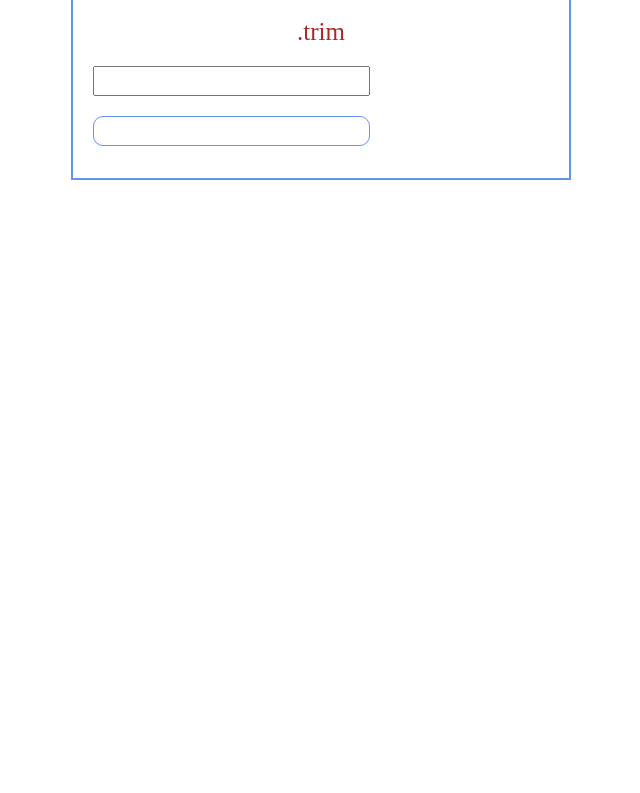
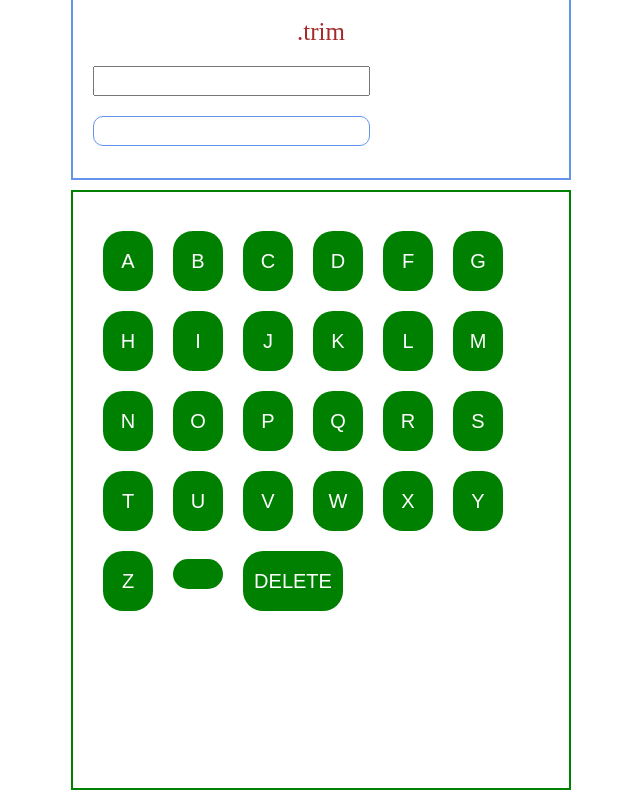
Before and after one commit to innamagkeeva/vue_components, a Vue app: page / in a window 1280 px wide. Shown: the part 6312-7105 px from the top of the page, without its empty margins (319-959 px from the left). Before the commit the page ends 6502 px from the top, so only its background shows below. Built offline with nearby package versions, Linux system fonts and the light colour scheme; the HTML template or start-up script is replaced by a standard one.

Commit message:
Восстановила код клавиатуры

```diff
--- a/src/App.vue
+++ b/src/App.vue
@@ -7,6 +7,7 @@ import ConditionalRendering from '@/components/ConditionalRendering.vue'
 import RenderingLists from '@/components/RenderingLists.vue'
 import EventHandling from '@/components/EventHandling.vue'
 import WorkingWithForms from '@/components/WorkingWithForms.vue'
+import KeyboardButtons from '@/components/KeyboardButtons.vue'
 </script>
 
 <template>
@@ -19,6 +20,7 @@ import WorkingWithForms from '@/components/WorkingWithForms.vue'
     <RenderingLists />
     <EventHandling />
     <WorkingWithForms />
+    <KeyboardButtons />
   </div>
 </template>
 <style>
--- a/src/components/ConditionalRendering.vue
+++ b/src/components/ConditionalRendering.vue
@@ -15,7 +15,7 @@ const selectType = ref('') //Это же не нужно типизироват
       v-if / v-else
     </p>
     <div class="cloth">
-      <div v-if="workingDay">сегодня рабочий день</div>
+      <div v-if="workingDay === true">сегодня рабочий день</div>
       <div v-else>сегодня выходной день</div>
     </div>
   </div>
--- /dev/null
+++ b/src/components/KeyboardButtons.vue
@@ -0,0 +1,247 @@
+<script setup lang="ts">
+import { ref } from 'vue'
+
+const result = ref('')
+function getResult(str: string): void {
+  result.value += str
+}
+function deleteSign(): void {
+  result.value = result.value.slice(0, -1)
+}
+</script>
+
+<template>
+  <div class="wrapper">
+    <div class="wrapper__inside">
+      <button
+        class="button"
+        @click="getResult('A')"
+      >
+        A
+      </button>
+      <button
+        class="button"
+        @click="getResult('B')"
+      >
+        B
+      </button>
+      <button
+        class="button"
+        @click="getResult('C')"
+      >
+        C
+      </button>
+      <button
+        class="button"
+        @click="getResult('D')"
+      >
+        D
+      </button>
+      <button
+        class="button"
+        @click="getResult('F')"
+      >
+        F
+      </button>
+      <button
+        class="button"
+        @click="getResult('G')"
+      >
+        G
+      </button>
+      <button
+        class="button"
+        @click="getResult('H')"
+      >
+        H
+      </button>
+      <button
+        class="button"
+        @click="getResult('I')"
+      >
+        I
+      </button>
+      <button
+        class="button"
+        @click="getResult('J')"
+      >
+        J
+      </button>
+      <button
+        class="button"
+        @click="getResult('K')"
+      >
+        K
+      </button>
+      <button
+        class="button"
+        @click="getResult('L')"
+      >
+        L
+      </button>
+      <button
+        class="button"
+        @click="getResult('M')"
+      >
+        M
+      </button>
+      <button
+        class="button"
+        @click="getResult('N')"
+      >
+        N
+      </button>
+      <button
+        class="button"
+        @click="getResult('O')"
+      >
+        O
+      </button>
+      <button
+        class="button"
+        @click="getResult('P')"
+      >
+        P
+      </button>
+      <button
+        class="button"
+        @click="getResult('Q')"
+      >
+        Q
+      </button>
+      <button
+        class="button"
+        @click="getResult('R')"
+      >
+        R
+      </button>
+      <button
+        class="button"
+        @click="getResult('S')"
+      >
+        S
+      </button>
+      <button
+        class="button"
+        @click="getResult('T')"
+      >
+        T
+      </button>
+      <button
+        class="button"
+        @click="getResult('U')"
+      >
+        U
+      </button>
+      <button
+        class="button"
+        @click="getResult('V')"
+      >
+        V
+      </button>
+      <button
+        class="button"
+        @click="getResult('W')"
+      >
+        W
+      </button>
+      <button
+        class="button"
+        @click="getResult('X')"
+      >
+        X
+      </button>
+      <button
+        class="button"
+        @click="getResult('Y')"
+      >
+        Y
+      </button>
+      <button
+        class="button"
+        @click="getResult('Z')"
+      >
+        Z
+      </button>
+      <button
+        class="button_space"
+        @click="getResult(' ')"
+      ></button>
+      <button
+        class="button"
+        v-if="result.length > 0"
+        @click="getResult('.')"
+      >
+        .
+      </button>
+      <button
+        class="button"
+        v-if="result.length > 0 && result.slice(-1) !== '.'"
+        @click="getResult(',')"
+      >
+        ,
+      </button>
+      <button
+        class="button"
+        v-if="result.length > 0 && result.slice(-1) !== '.'"
+        @click="getResult('!')"
+      >
+        !
+      </button>
+      <button
+        class="button"
+        v-if="result.length > 0 && result.slice(-1) !== '.'"
+        @click="getResult('?')"
+      >
+        ?
+      </button>
+      <button
+        class="button_delete"
+        @click="deleteSign"
+      >
+        DELETE
+      </button>
+    </div>
+    <h1 class="result">{{ result }}</h1>
+  </div>
+</template>
+
+<style scoped>
+.wrapper {
+  display: flex;
+  flex-wrap: wrap;
+  justify-content: space-between;
+  align-items: center;
+
+  width: 500px;
+  height: 600px;
+  border: 2px solid green;
+  margin: 0 auto;
+  padding: 10px 20px;
+  margin-bottom: 3px;
+}
+
+.wrapper__inside {
+  height: 500px;
+}
+
+button {
+  margin: 10px;
+  background-color: green;
+  height: 60px;
+  width: 50px;
+  border: none;
+  border-radius: 20px;
+  color: white;
+  font-size: 20px;
+  cursor: pointer;
+}
+
+.button_space {
+  height: 30px;
+}
+
+.button_delete {
+  width: 100px;
+}
+</style>
```
